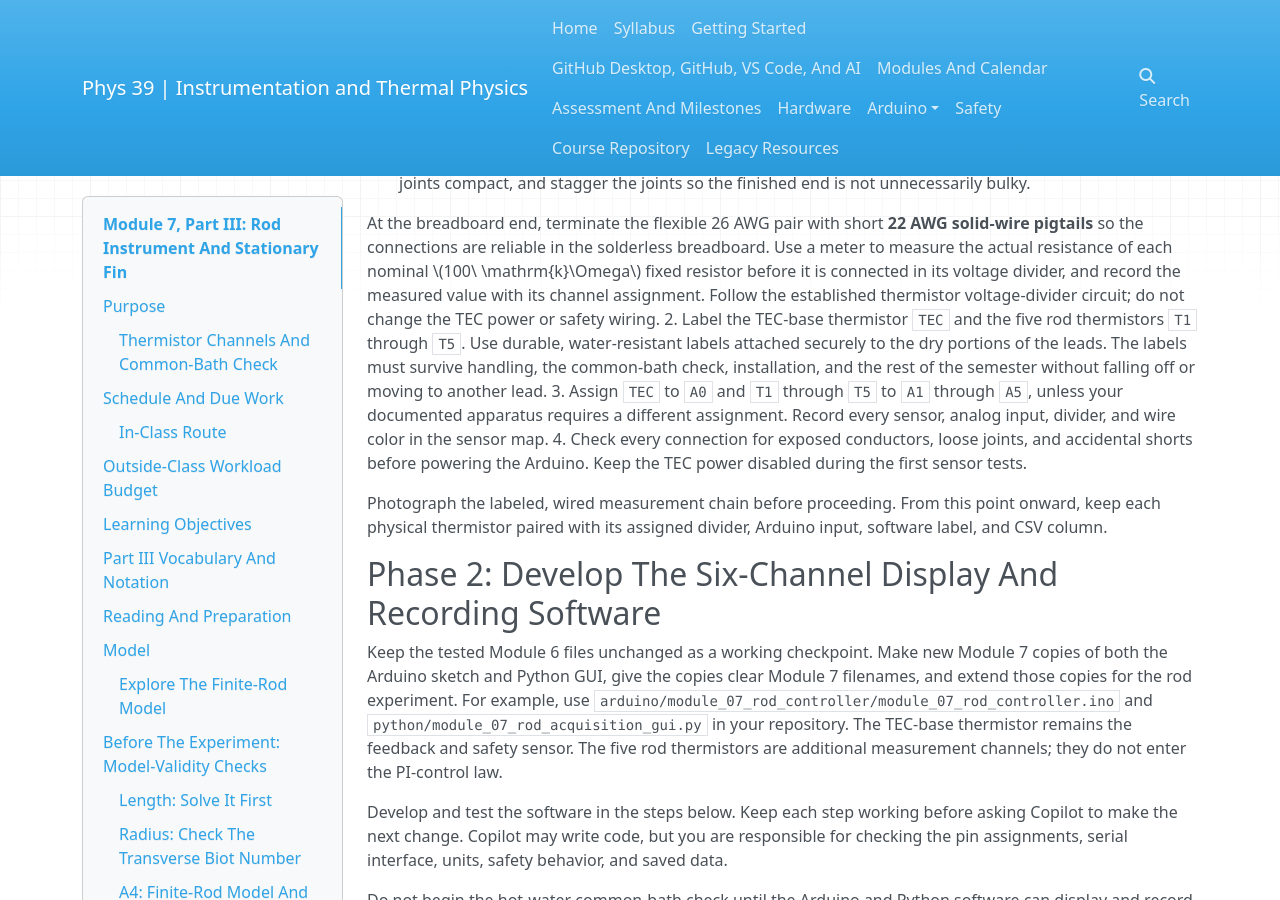
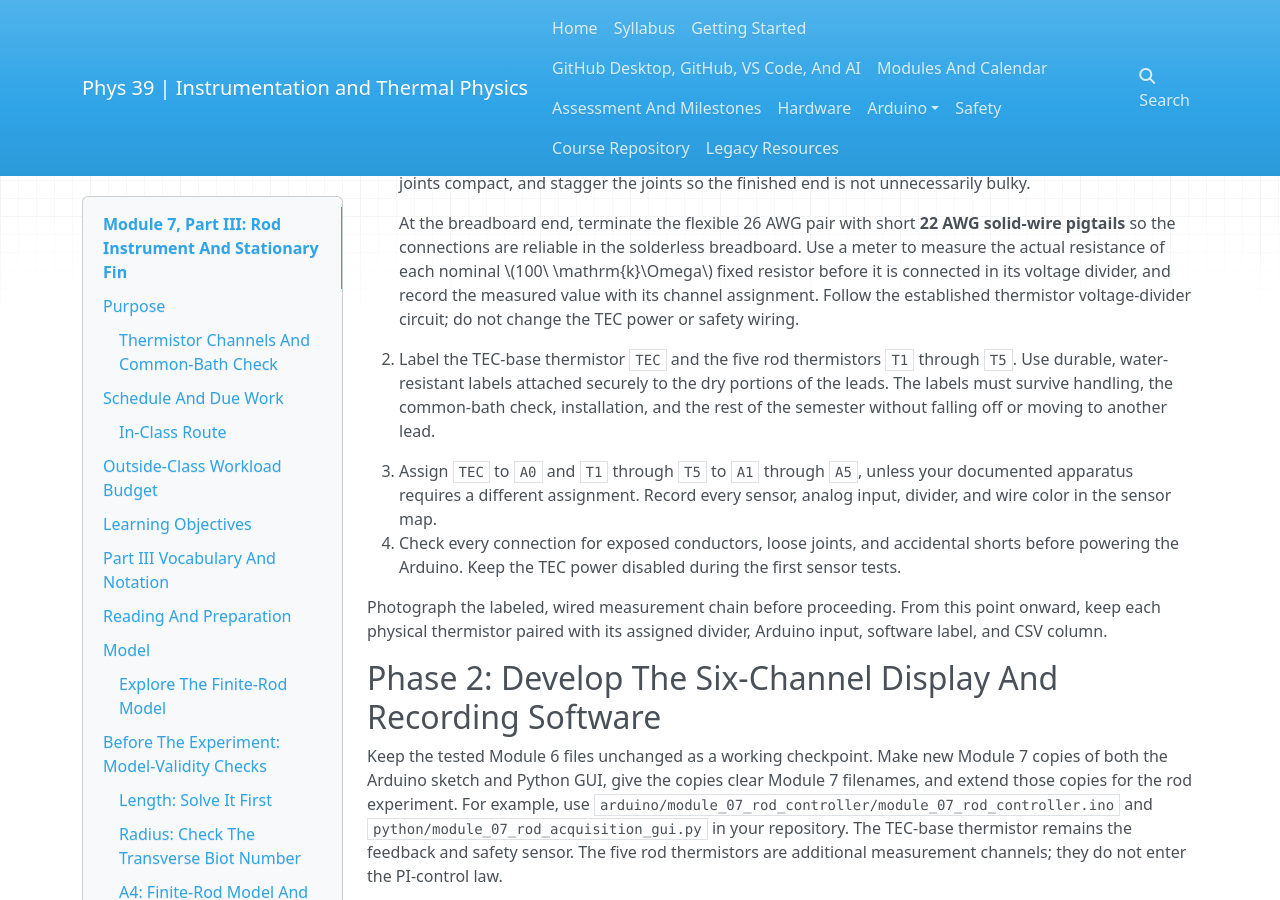
Before and after one commit to SethFraden/Phys39F26-course, an MkDocs documentation site: the page built from course/labs/lab-08/index.md, in a window 1280 px wide and 900 px high, scrolled down 8985 px. Built offline with MkDocs 1.6.1, drawn with Linux system fonts in a browser that asks for light colours; a script that is not in the unit is left out; some of the changed lines change nothing that is shown; some of the changed text lies outside the part shown.

Commit message:
Fix Module 7 Phase 1 list rendering

```diff
--- a/course/labs/lab-08/index.md
+++ b/course/labs/lab-08/index.md
@@ -605,14 +605,15 @@ preparing the common bath.
    before soldering, keep the joints compact, and stagger the joints so the
    finished end is not unnecessarily bulky.
 
-   At the breadboard end, terminate the flexible 26 AWG pair with short
-   **22 AWG solid-wire pigtails** so the connections are reliable in the
-   solderless breadboard. Use a meter to measure the actual resistance of each
-   nominal
-   \(100\ \mathrm{k}\Omega\) fixed resistor before it is connected in its
-   voltage divider, and record the measured value with its channel assignment.
-   Follow the established thermistor voltage-divider circuit; do not change
-   the TEC power or safety wiring.
+    At the breadboard end, terminate the flexible 26 AWG pair with short
+    **22 AWG solid-wire pigtails** so the connections are reliable in the
+    solderless breadboard. Use a meter to measure the actual resistance of each
+    nominal
+    \(100\ \mathrm{k}\Omega\) fixed resistor before it is connected in its
+    voltage divider, and record the measured value with its channel assignment.
+    Follow the established thermistor voltage-divider circuit; do not change
+    the TEC power or safety wiring.
+
 2. Label the TEC-base thermistor `TEC` and the five rod thermistors `T1`
    through `T5`. Use durable, water-resistant labels attached securely to the
    dry portions of the leads. The labels must survive handling, the common-bath
@@ -1056,8 +1057,7 @@ used to test the model and determine the fitted decay coefficient \(m\).
    that the rod channels agree within the common-bath acceptance criterion.
 6. Before heating, review the prediction record and select a numerical
    steady-state criterion. A useful starting criterion is
-   \( |dT_i/dt|<0.02^{\circ}\mathrm{C}/\mathrm{min} \) at every sensor for at
-   least 10 minutes; justify any different criterion.
+   \( |dT_i/dt|<0.02^{\circ}\mathrm{C}/\mathrm{min} \) at every sensor for a couple of minutes; justify any different criterion.
 7. Apply a non-oscillatory TEC step from \(20^{\circ}\mathrm{C}\) to
    \(45^{\circ}\mathrm{C}\) using PI control. Record continuously until the
    selected steady-state criterion is satisfied. The purpose of retaining
```
